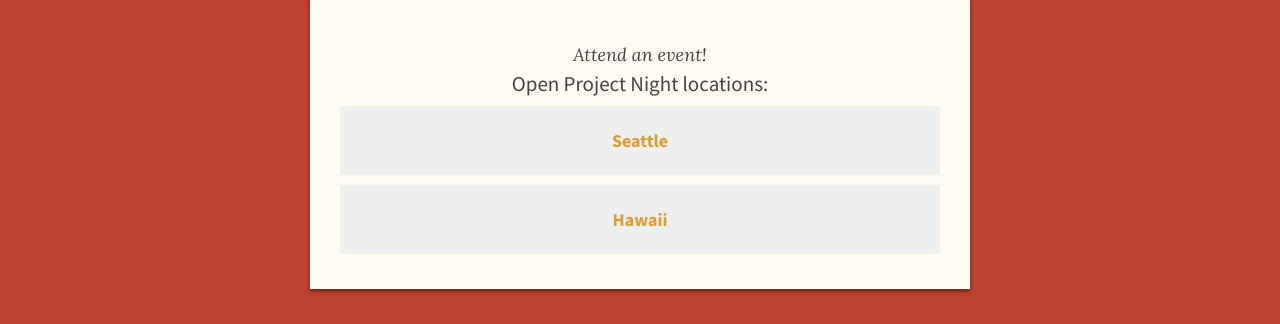
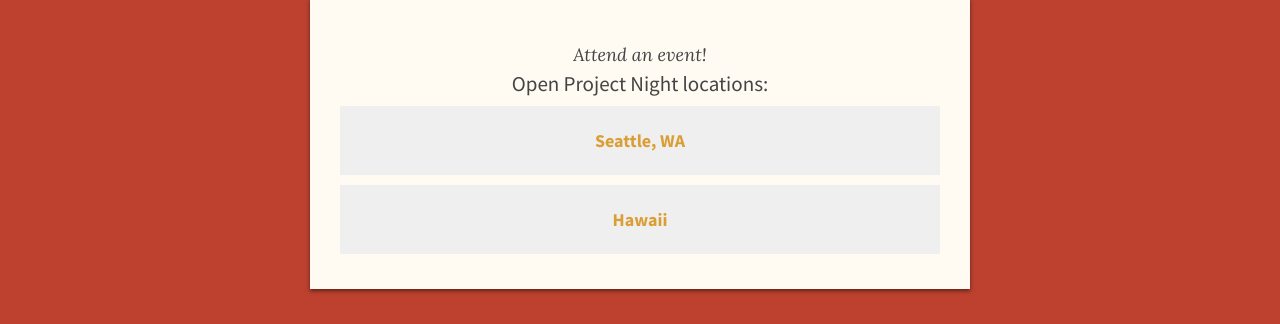
Before and after one commit to openprojectnight/openprojectnight.github.io, a Jekyll site: the page built from index.html, in a window 1280 px wide. Shown: the part 397-721 px from the top of the page. Built offline with Jekyll 4.4.1, drawn with Linux system fonts in a browser that asks for light colours; Markdown is read by kramdown in place of the engine named in the settings.

```diff
--- a/_data/locations.yml
+++ b/_data/locations.yml
@@ -1,4 +1,4 @@
-- name: 'Seattle'
+- name: 'Seattle, WA'
   url: 'http://openprojectnight.org/seattle'
   repo: 'http://github.com/openprojectnight/seattle'
 - name: 'Hawaii'
```
